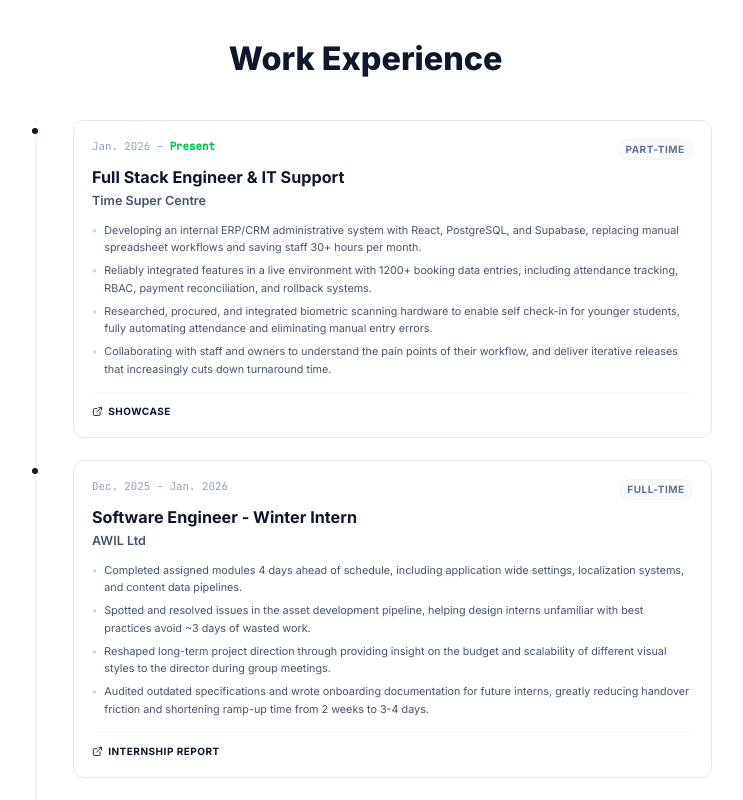
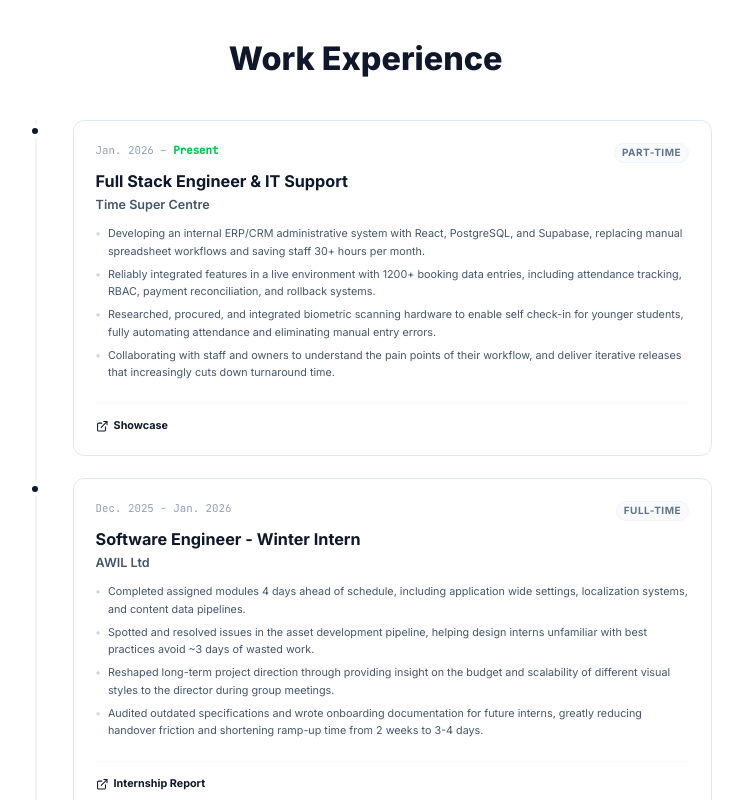
Before and after one commit to ilmn25/ilmn25.github.io, a React (Vite) app: page / in a window 1280 px wide. Shown: the part 1360-2160 px from the top of the page, without its empty margins (274-1017 px from the left). Built offline with nearby package versions, Linux system fonts and the light colour scheme.

Commit message:
fix(experience): Improve visual presentation of timeline entries
Increase padding and adjust styling for better readability and visual hierarchy within the experience timeline.

```diff
--- a/src/App.tsx
+++ b/src/App.tsx
@@ -539,7 +539,7 @@ const App: React.FC = () => {
                       className="relative pl-10"
                     >
                       <div className="absolute left-[-9px] top-1 w-4 h-4 rounded-full bg-slate-900 border-4 border-white"></div>
-                      <div className="relative bg-white p-5 rounded-xl border border-slate-200 hover:border-slate-300 transition-all duration-300 hover:shadow-lg hover:shadow-slate-500/5">
+                      <div className="relative bg-white p-6 rounded-xl border border-slate-200 hover:border-slate-300 transition-all duration-300 hover:shadow-lg hover:shadow-slate-500/5 flex flex-col h-full">
                         <div className="flex justify-between items-start gap-4 mb-1.5">
                           <span className="text-slate-400 font-mono text-xs">
                             {exp.period.includes("Present") ? (
@@ -565,7 +565,7 @@ const App: React.FC = () => {
                         <p className="text-slate-600 font-semibold text-sm mb-3 leading-normal">
                           {exp.company}
                         </p>
-                        <ul className="space-y-1.5 mb-4">
+                        <ul className="space-y-1.5 mb-6">
                           {exp.description.map((item, j) => (
                             <li
                               key={j}
@@ -579,16 +579,16 @@ const App: React.FC = () => {
                           ))}
                         </ul>
                         {exp.links && exp.links.length > 0 && (
-                          <div className="flex flex-wrap gap-3 pt-3 border-t border-slate-50">
+                          <div className="flex flex-wrap gap-3 mt-auto pt-4 border-t border-slate-50">
                             {exp.links.map((link, j) => (
                               <a
                                 key={j}
                                 href={link.url}
                                 target="_blank"
                                 rel="noopener noreferrer"
-                                className="flex items-center gap-1.5 text-[10px] font-bold text-slate-900 hover:text-slate-600 transition-all uppercase tracking-wider"
+                                className="flex items-center gap-1.5 text-xs font-bold text-slate-900 hover:text-slate-600 transition-all"
                               >
-                                <ExternalLink className="w-3 h-3" />
+                                <ExternalLink className="w-3.5 h-3.5" />
                                 {link.label}
                               </a>
                             ))}
```
